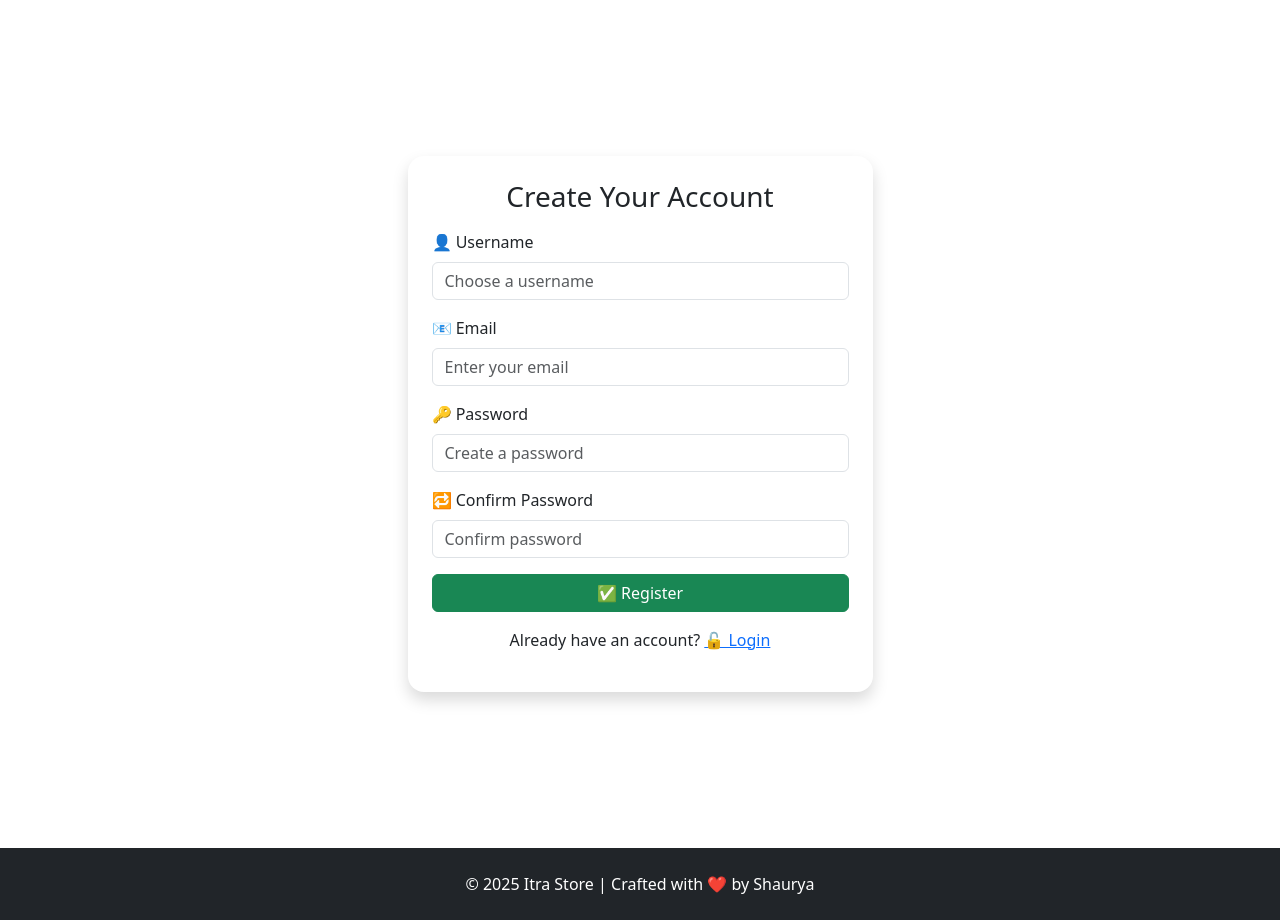
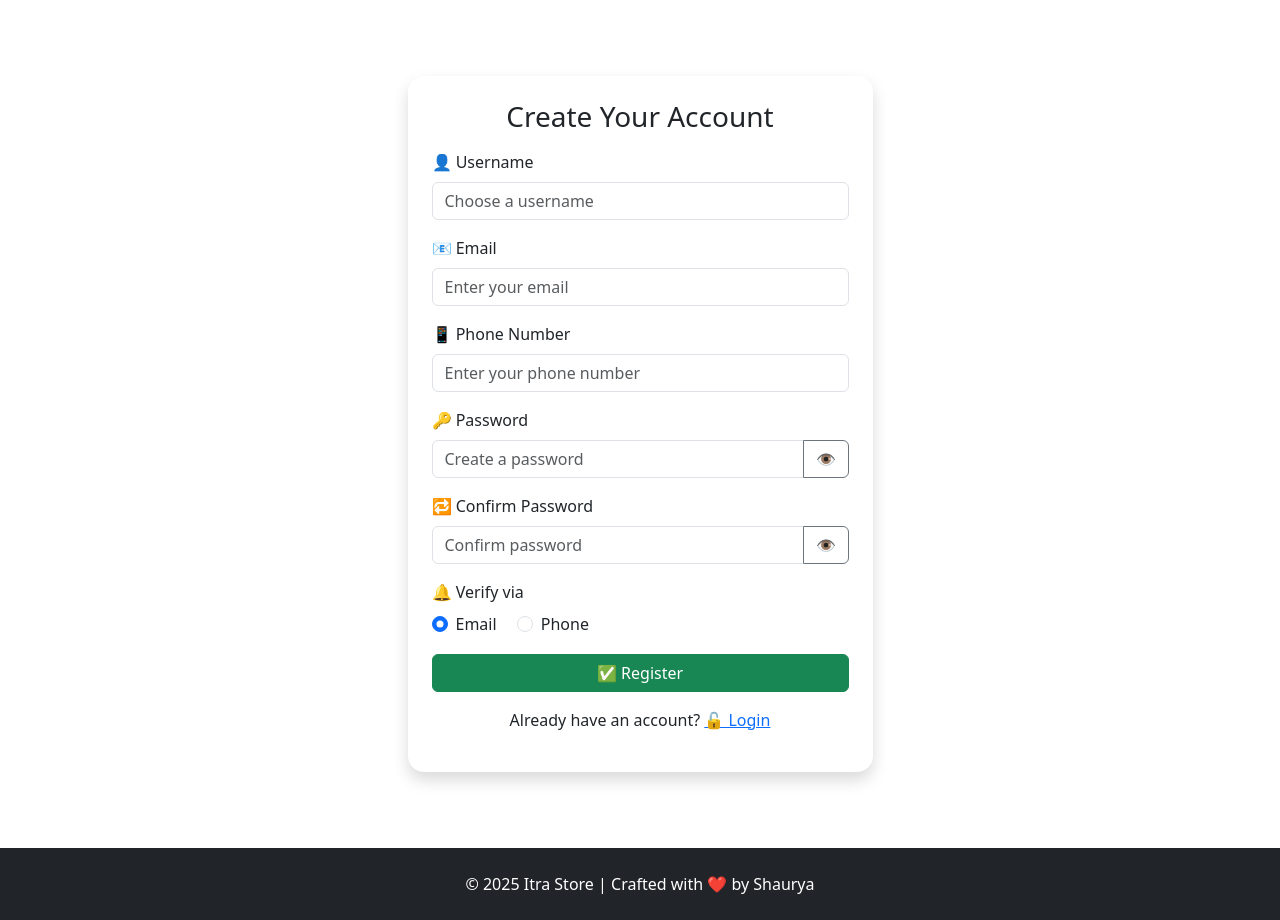
Before and after one commit to ashwathama1-cre/AromaVerse, a Flask app: page /register in a window 1280 px wide. Shown: the part 56-976 px from the top of the page. Run offline with Flask 3, Linux system fonts and the light colour scheme; some libraries are stand-ins or nearby versions.

Commit message:
Update register.html

```diff
--- a/templates/register.html
+++ b/templates/register.html
@@ -34,13 +34,36 @@
       </div>
 
       <div class="mb-3">
+        <label class="form-label">📱 Phone Number</label>
+        <input type="tel" name="phone" class="form-control" placeholder="Enter your phone number" required>
+      </div>
+
+      <div class="mb-3">
         <label class="form-label">🔑 Password</label>
-        <input type="password" name="password" class="form-control" placeholder="Create a password" required>
+        <div class="input-group">
+          <input type="password" name="password" id="password" class="form-control" placeholder="Create a password" required>
+          <button class="btn btn-outline-secondary" type="button" onclick="togglePassword('password')">👁️</button>
+        </div>
       </div>
 
       <div class="mb-3">
         <label class="form-label">🔁 Confirm Password</label>
-        <input type="password" name="confirm_password" class="form-control" placeholder="Confirm password" required>
+        <div class="input-group">
+          <input type="password" name="confirm_password" id="confirm_password" class="form-control" placeholder="Confirm password" required>
+          <button class="btn btn-outline-secondary" type="button" onclick="togglePassword('confirm_password')">👁️</button>
+        </div>
+      </div>
+
+      <div class="mb-3">
+        <label class="form-label">🔔 Verify via</label><br>
+        <div class="form-check form-check-inline">
+          <input class="form-check-input" type="radio" name="verify_method" id="verify_email" value="email" checked>
+          <label class="form-check-label" for="verify_email">Email</label>
+        </div>
+        <div class="form-check form-check-inline">
+          <input class="form-check-input" type="radio" name="verify_method" id="verify_phone" value="phone">
+          <label class="form-check-label" for="verify_phone">Phone</label>
+        </div>
       </div>
 
       <button type="submit" class="btn btn-success w-100">✅ Register</button>
@@ -51,4 +74,11 @@
     </div>
   </div>
 </div>
+
+<script>
+  function togglePassword(fieldId) {
+    const input = document.getElementById(fieldId);
+    input.type = input.type === "password" ? "text" : "password";
+  }
+</script>
 {% endblock %}
```
